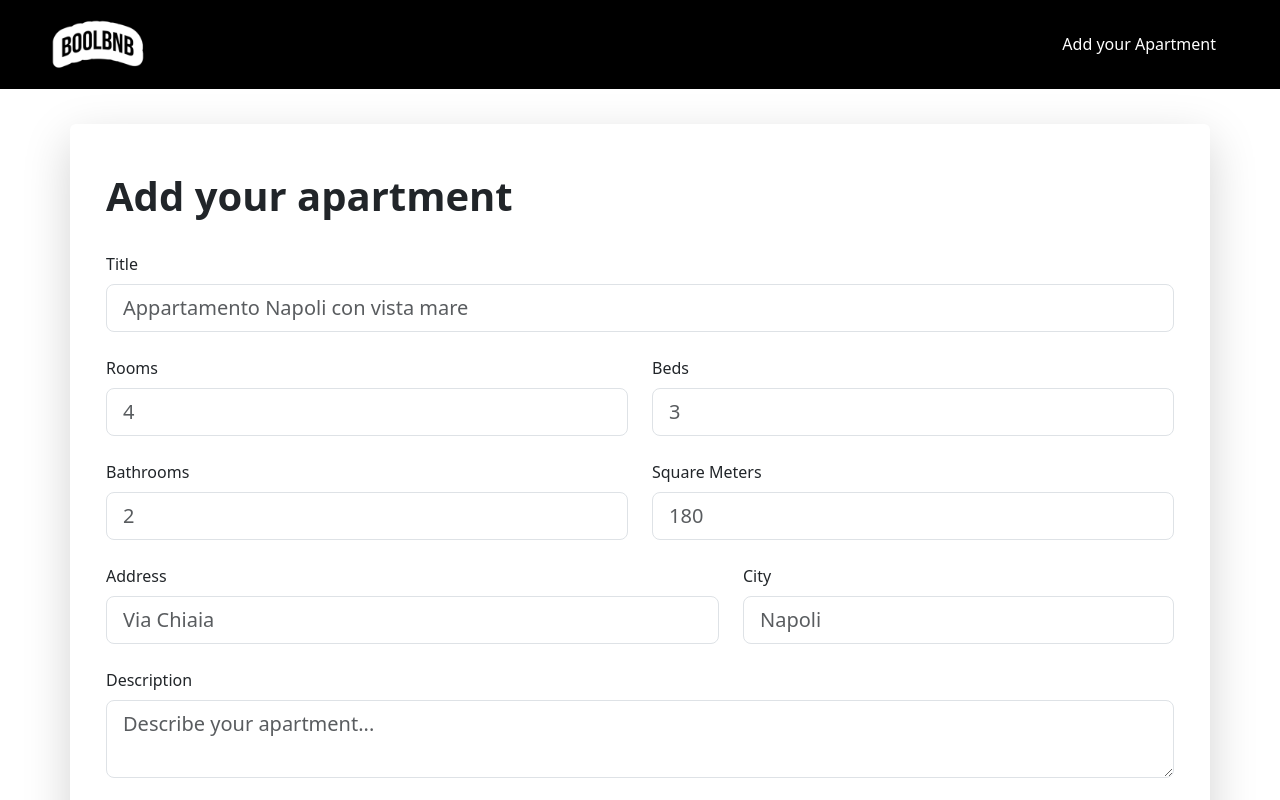
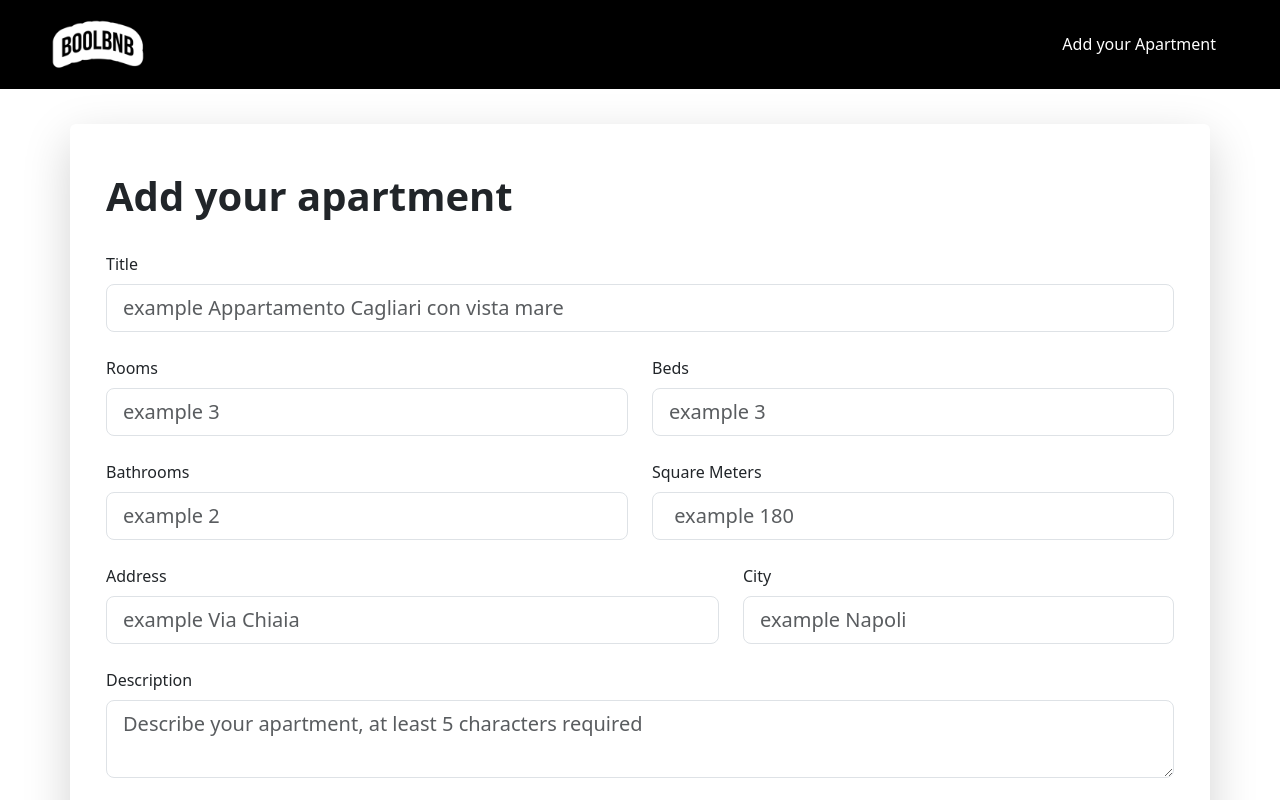
Before and after one commit to ManuelTrappolini/boolBnb-project-work, a React (Vite) app in the folder frontend/: page /apartments/addapartment in a window 1280 px wide. Shown: the top 800 px of the page. Built offline with nearby package versions, Linux system fonts and the light colour scheme; the HTML template or start-up script is replaced by a standard one.

Commit message:
fix placeholder

```diff
--- a/frontend/src/components/Addapartment.jsx
+++ b/frontend/src/components/Addapartment.jsx
@@ -143,7 +143,7 @@ export default function AddApartment() {
                         name="title"
                         value={title}
                         onChange={(e) => setTitle(e.target.value)}
-                        placeholder='Appartamento Napoli con vista mare'
+                        placeholder='example Appartamento Cagliari con vista mare'
                         required
                     />
                 </div>
@@ -156,7 +156,7 @@ export default function AddApartment() {
                         name="rooms"
                         value={rooms_number}
                         onChange={(e) => setRooms_number(e.target.value)}
-                        placeholder='4'
+                        placeholder='example 3'
                         required
                     />
                 </div>
@@ -169,7 +169,7 @@ export default function AddApartment() {
                         name="beds"
                         value={beds}
                         onChange={(e) => setBeds(e.target.value)}
-                        placeholder='3'
+                        placeholder='example 3'
                         required
                     />
                 </div>
@@ -181,7 +181,7 @@ export default function AddApartment() {
                         id="bathrooms"
                         name="bathrooms"
                         value={bathrooms}
-                        placeholder='2'
+                        placeholder='example 2'
                         onChange={(e) => setBathrooms(e.target.value)}
                         required
                     />
@@ -195,7 +195,7 @@ export default function AddApartment() {
                         name="square_meters"
                         value={square_meters}
                         onChange={(e) => setSquare_meters(e.target.value)}
-                        placeholder='180'
+                        placeholder=' example 180'
                         required
                     />
                 </div>
@@ -208,7 +208,7 @@ export default function AddApartment() {
                         name="address"
                         value={address}
                         onChange={(e) => setAddress(e.target.value)}
-                        placeholder='Via Chiaia'
+                        placeholder='example Via Chiaia'
                         required
                     />
                 </div>
@@ -221,7 +221,7 @@ export default function AddApartment() {
                         name="city"
                         value={city}
                         onChange={(e) => setCity(e.target.value)}
-                        placeholder='Napoli'
+                        placeholder='example Napoli'
                         required
                     />
                 </div>
@@ -233,7 +233,7 @@ export default function AddApartment() {
                         name="description"
                         value={description}
                         onChange={(e) => setDescription(e.target.value)}
-                        placeholder='Describe your apartment...'
+                        placeholder='Describe your apartment, at least 5 characters required'
                         required
                     />
                 </div>
```
